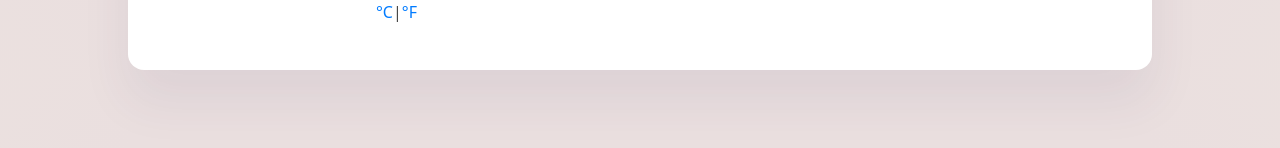
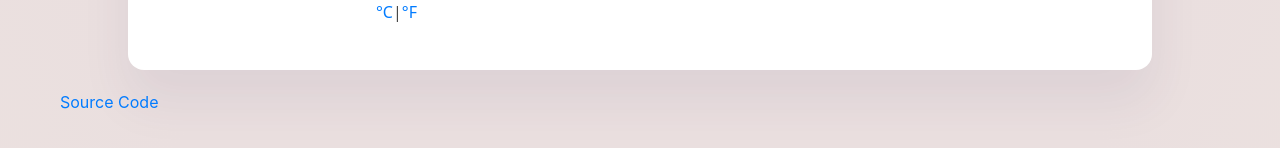
Before and after one commit to tvuleta8/react-weather-app, a React (Create React App) app: page / in a window 1280 px wide. Shown: the part 372-520 px from the top of the page. Built offline with nearby package versions, Linux system fonts and the light colour scheme.

Commit message:
added source code link

```diff
--- a/src/index.css
+++ b/src/index.css
@@ -22,3 +22,8 @@ body {
       rgba(0, 0, 0, 0.5) 100%
     );
 }
+
+.sourceCode {
+  margin: 0 40px;
+  padding: 20px;
+}
--- a/src/index.js
+++ b/src/index.js
@@ -14,6 +14,11 @@ root.render(
       <hr />
       <Current />
     </div>
+    <div class="sourceCode">
+      <a href="https://github.com/tvuleta8/react-weather-app" target="_blank">
+        Source Code
+      </a>
+    </div>
   </React.StrictMode>
 );
 
```
